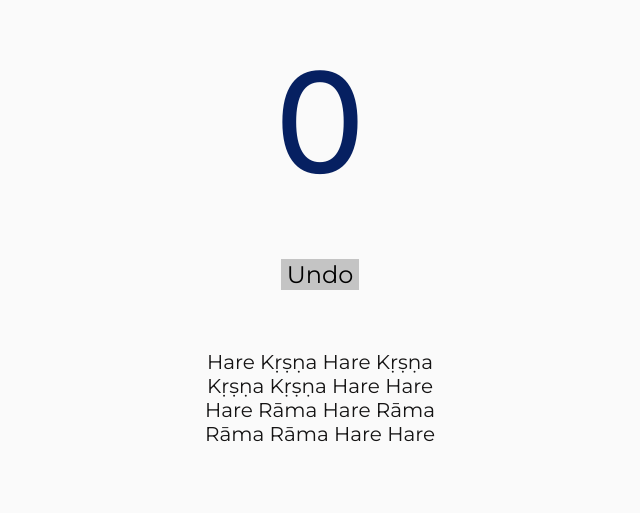
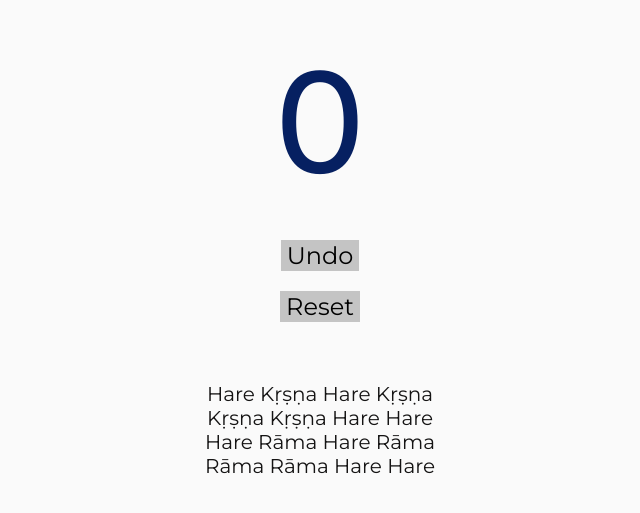
Before and after one commit to jessicadavey/chant-counter, a plain HTML site: page index.html in a window 1280 px wide. Shown: the part 97-610 px from the top of the page, without its empty margins (320-960 px from the left). Drawn offline with Linux system fonts and the light colour scheme.

Commit message:
added a reset button

```diff
--- a/index.html
+++ b/index.html
@@ -13,8 +13,9 @@
   </head>
   <body>
     <div class="controls">
-      <button class="counter">0</button><br />
+      <button class="counter">0</button>
       <button class="undo">Undo</button>
+      <button class="reset">Reset</button>
     </div>
     <div class="mantra">
       Hare Kṛṣṇa Hare Kṛṣṇa<br />
--- a/index.js
+++ b/index.js
@@ -1,12 +1,13 @@
 const counter = document.querySelector(".counter");
 const undo = document.querySelector(".undo");
+const reset = document.querySelector(".reset");
 
 let count = localStorage.getItem("count") || 0;
 counter.textContent = count;
 
 counter.addEventListener("click", handleIncrement);
-
 undo.addEventListener("click", handleUndo);
+reset.addEventListener("click", handleReset);
 
 function handleIncrement() {
   if (count >= 16) return;
@@ -21,3 +22,9 @@ function handleUndo() {
   localStorage.setItem("count", count);
   counter.textContent = count;
 }
+
+function handleReset() {
+  count = 0;
+  localStorage.setItem("count", count);
+  counter.textContent = count;
+}
--- a/style.css
+++ b/style.css
@@ -5,7 +5,7 @@ html {
 }
 
 .controls {
-  width: 50%;
+  width: 80%;
   margin: 100px auto 20px auto;
   display: flex;
   flex-direction: column;
@@ -26,6 +26,14 @@ html {
   background: #c4c4c4;
   font-size: 24px;
   font-family: "Montserrat", sans-serif;
+  margin-bottom: 20px;
+}
+
+.reset {
+  border: none;
+  background: #c4c4c4;
+  font-size: 24px;
+  font-family: "Montserrat", sans-serif;
 }
 
 .mantra {
```
